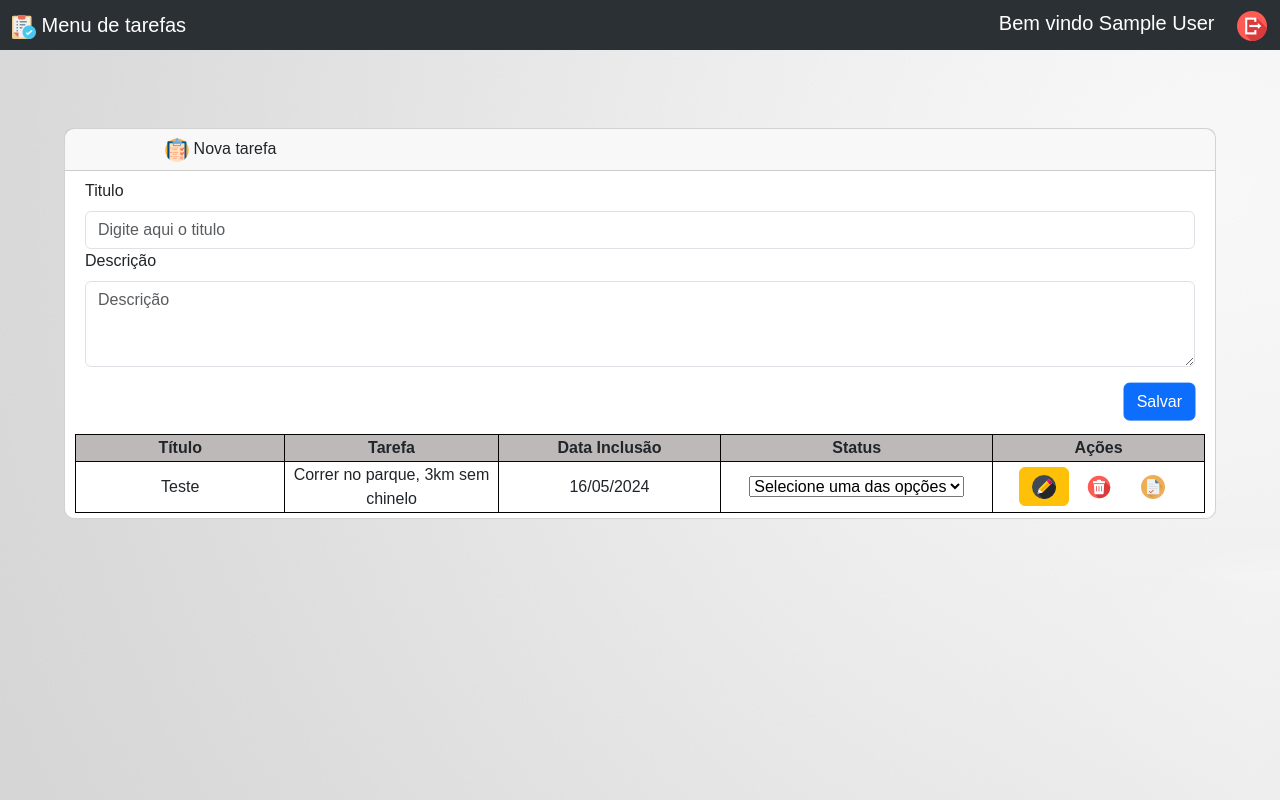
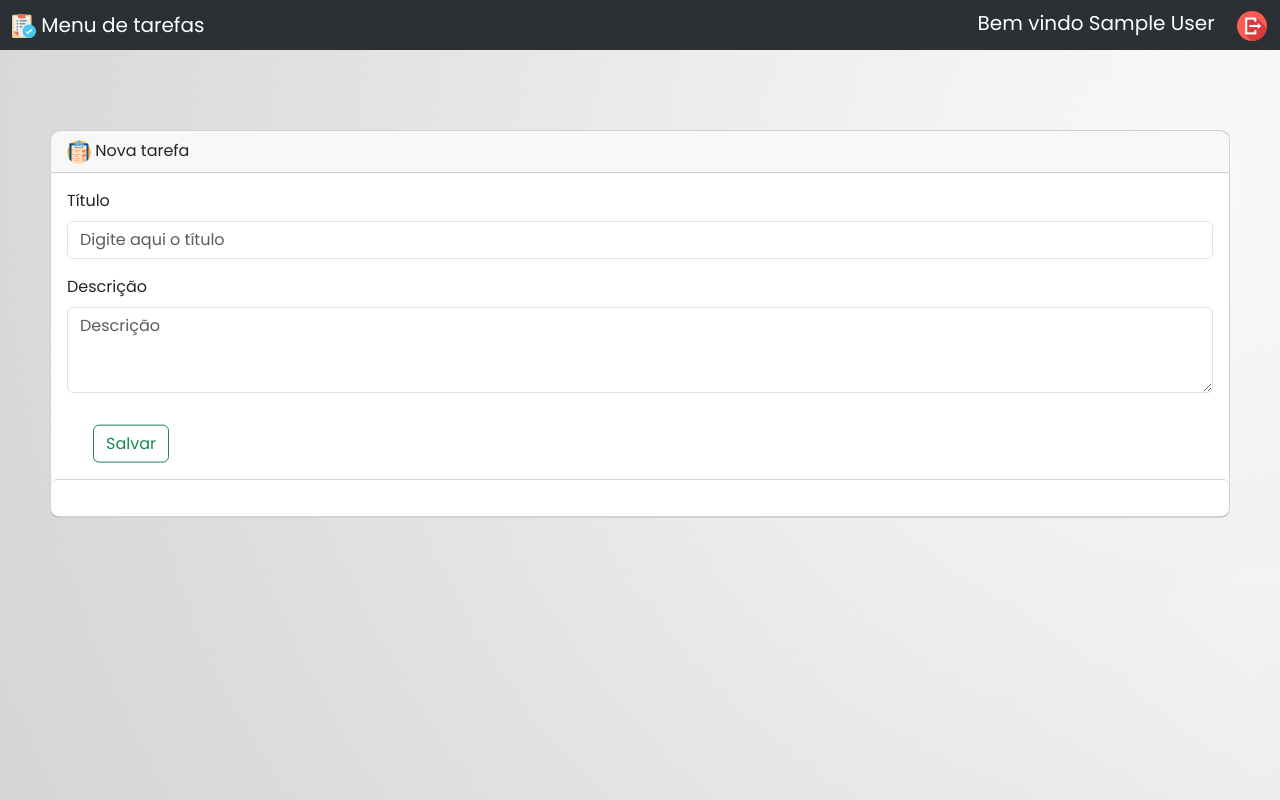
Before and after one commit to OHLukinhas/landingpage, a PHP site: page /painel.php in a window 1280 px wide. Run offline with PHP 8.4, Linux system fonts and the light colour scheme; the visitor is signed in with stand-in values (Sample User, id 1); some libraries are stand-ins or nearby versions.

Commit message:
ajuste na estrutura

```diff
--- a/css/style_painel.css
+++ b/css/style_painel.css
@@ -1,28 +1,17 @@
-:root{
-    --color-green: rgb(69,245,6);
-    --color-green2: #075e65;
-    --color-green3: rgb(20, 164, 123);
-    --color-white: #fff;
-    --color-gray: rgb(220,220,220);
-
-
-}
-
 @import url('https://fonts.googleapis.com/css2?family=Urbanist:ital,wght@0,100;0,200;0,300;0,400;0,500;0,600;0,700;0,800;0,900;1,100;1,200;1,300;1,400;1,500;1,600;1,700;1,800;1,900&display=swap');
 
-* {
+*{
     margin: 0;
     padding: 0;
     box-sizing: border-box;
-    font-family: 'Urbanist', sans-serif;
-  }
+    font-family: 'Poppins', 'Urbanist', sans-serif;
+}
 
 body{
-    max-width: 100%;
-    background-image: url(/imagens/fundobranco.png);
+    background-image: url(../imagens/fundobranco.png);
     background-repeat: no-repeat;
     background-size: auto;
-    display: flex;
+    padding: 50px;
     justify-content: center;
     align-items: center;
 }
@@ -30,94 +19,47 @@
 #logo-texto {
     color: white;
     text-align: left;
-
 }
-
 
 #usuario {
     display: flex;
     align-items: center;
 }
 
-#menu-tarefas {
-    display: flex;
-    max-width: 100%;
-    text-align: center;
-    width: 50%;
-
-}
-
-#container{
-    display: flex;
-    position: relative;
-    flex-direction: column;
-    margin-top: 10%;
-    justify-content: center;
-    align-items: center;
-    max-width: 100%;
-    width: 90%;
-    height: auto;
-
-}
-
-#botao-salvar{
-    width: 90%;
-    height: auto;
-    display: flex;
-    justify-content: flex-end;
-    position: relative;
-
-}
-
-
-
 .card {
     max-width: 100%;
     border-radius: 10px;
-    text-align: center;
+    margin-top: 5rem;
+    height: auto;
+    align-content: center;
 }
 .card p {
     max-width: 100%;
-    font-size: 0.9rem;
     color: #555;
-
 }
 
 .card-header {
     max-width: 100%;
 }
 
-#caixa-formulario {
+.container-form {
     display: flex;
-    position: relative;
+    justify-content: start;
     flex-direction: column;
-    margin: auto;
-    text-align: justify;
-    padding: 8px;
+    padding: 1rem;
 }
-#botao-salvar{
-    display: flex;
-    position: relative;
-    top: 65%;
-    left: 55%;
+
+.botao-salvar{
     transform: translate(-50%,-1%);
+    text-align: center;
+    margin-left: 5rem;
+    margin-bottom: 1rem;
+    flex-wrap: wrap;
 }
 
 /* tabelas*/
 
-#cartao-tabelas {
-    display: flex;
-    position: relative;
-    left: auto;
-    top: 5%;
-    padding: 5px;
-
-
-}
-
-
-
-.select {
+select {
     width: auto;
     height: 25px;
     font-size: 15px;
@@ -126,37 +68,40 @@
     border-radius: 5px;
     padding: 1px;
 }
-.selected {
-    background-color: #0d0e0d;
+
+select:hover {
+    border: 1px solid black;
     border-radius: 5px;
-
 }
 
 table {
     display: flex;
     border-spacing: 2px;
+    flex-direction: column;
     width: 100%;
+    gap: 1rem;
+    padding: 10px;
 }
 
 th, td {
     width: auto;
-    border:  1px solid #030303;
     padding: 1px;
     text-align: center;
-
-
-
+    border:  1px solid #030303;
 }
 
 td {
     background-color: #ffffff; /*dados do corpo da tabela*/
     column-width: 300px;
-    }
-
-tr {
-    background-color: #ada8a8cc; /* celula de cabeçalho*/
 }
 
 .col-md-3{
     cursor: default;
 }
+
+.cabecalho{
+    width: 100%;
+    background-color: #ada8a8cc;
+
+
+}
--- a/painel.php
+++ b/painel.php
@@ -7,30 +7,16 @@
     <!-- $_SESSION=usado para armazenar informações temporárias, como dados do usuário, preferências, autenticação e outros estados relevantes, podendo ser usada uma variavel de SESSION em todas as paginas -->
     <!------------------------------------------------------------------------------------------------------->
     <meta charset="utf-8">
-    <!--link do  bootstrap (pagina responsiva)-->
     <meta name="viewport" content="width=device-width, initial-scale=1">
-    <!--viewport - vai ocupar a largura do dispositivo
-    device-width - se usar um dispositivo movel
-    initial-scale - zom padrão dependendo do dispositivo -->
     <link href="https://cdn.jsdelivr.net/npm/bootstrap@5.3.3/dist/css/bootstrap.min.css" rel="stylesheet" integrity="sha384-QWTKZyjpPEjISv5WaRU9OFeRpok6YctnYmDr5pNlyT2bRjXh0JMhjY6hW+ALEwIH" crossorigin="anonymous">
     <script src="https://cdn.jsdelivr.net/npm/bootstrap@5.3.3/dist/js/bootstrap.bundle.min.js" integrity="sha384-YvpcrYf0tY3lHB60NNkmXc5s9fDVZLESaAA55NDzOxhy9GkcIdslK1eN7N6jIeHz" crossorigin="anonymous"></script>
-    <script src="https://cdn.jsdelivr.net/npm/bootstrap@5.3.3/dist/js/bootstrap.min.js" integrity="sha384-0pUGZvbkm6XF6gxjEnlmuGrJXVbNuzT9qBBavbLwCsOGabYfZo0T0to5eqruptLy" crossorigin="anonymous"></script>
-    <!-- O Popper. js é uma biblioteca JavaScript que tem a função de posicionar elementos como menus, tooltips e popovers-->
-    <script src="https://cdn.jsdelivr.net/npm/@popperjs/core@2.11.8/dist/umd/popper.min.js" integrity="sha384-I7E8VVD/ismYTF4hNIPjVp/Zjvgyol6VFvRkX/vR+Vc4jQkC+hVqc2pM8ODewa9r" crossorigin="anonymous"></script>
-    <!--integrity - gera um chave no site do bootstrap para carregamento dos arquivos com segurança.-->
-
-    <!-- Font Awesome -->
     <link rel="stylesheet" href="https://use.fontawesome.com/releases/v5.3.1/css/all.css" integrity="sha384-mzrmE5qonljUremFsqc01SB46JvROS7bZs3IO2EmfFsd15uHvIt+Y8vEf7N7fWAU" crossorigin="anonymous">
-
-    <!---------------------------------------------------------------------------------------------------------->
-
-    <!--link da fonte-->
-
     <link rel="preconnect" href="https://fonts.googleapis.com">
     <link rel="preconnect" href="https://fonts.gstatic.com" crossorigin>
-    <link href="https://fonts.googleapis.com/css2?family=Poppins:ital,wght@0,100;0,200;0,300;0,400;0,500;0,600;0,700;0,800;0,900;1,100;1,200;1,300;1,400;1,500;1,600;1,700;1,800;1,900&display=swap" rel="stylesheet">
+    <link href="https://fonts.googleapis.com/css2?family=Poppins&display=swap" rel="stylesheet">
+    <link rel="stylesheet" href="./css/style_painel.css">
+
     <title>Lista de tarefas</title>
-    <!---------------------------------------------------------------------------------------------------------->
 
     <!--link da pagina style do painel-->
     <link rel="stylesheet" href="./css/style_painel.css">
@@ -73,92 +59,42 @@
 
 
     <!--- inicio de tarefas --->
-    <div id="container"> <!--Inicio container--->
         <!--inicio cartao Nova Tarefa--->
         <div class="card">
-            <div class="card-header" style="width: 80rem;">
+            <div class="card-header" >
                 <div class="col-md-3">
                     <img src="./imagens/nova-tarefa1.png">
                     Nova tarefa
-
                 </div>
             </div>
             <!--inicio titulo e descrição-->
-            <div class="container-fluid">
-            <form id="newTaskForm">
-                <div class="form-group" id="caixa-formulario">
-                    <div class="col-mb3">
-                        <label for="taskTitle" class="form-label">Titulo</label>
-                        <input type="text" class="form-control" id="taskTitle" placeholder="Digite aqui o titulo">
+        <div class="container-form" id="caixa-formulario">
+                <form method="post" action="save_task.php">
+                    <div class="mb-3">
+                        <label class="form-label">Título</label>
+                         <input type="text" name="titulo" id="titulo" class="form-control" placeholder="Digite aqui o título" required>
                     </div>
                     <div class="mb-3">
-                        <label for="taskDescription" class="form-label">Descrição</label>
-                        <textarea id="taskDescription" class="form-control" rows="3" placeholder="Descrição"></textarea>
-
-
-                    </div>
-                    <div id="botao-salvar">
-
-                        <button onclick="newTask()" type="submit" class="btn btn-primary" title="Clique aqui para adicionar uma nova tarefa">Salvar</button>
-
-                    </div>
+                        <label class="form-label">Descrição</label>
+                        <textarea name="descricao" id="descricao" class="form-control" rows="3" placeholder="Descrição" required></textarea>
                      </div>
                 </form>
         </div><!--Fim titulo e descrição-->
 
+                    <div id="botao-salvar" class="botao-salvar">
+                        <button onclick="newTask()" type="button" class="btn btn-outline-success" title="Clique aqui para adicionar uma nova tarefa">Salvar</button>
+                    </div>
+                    <div class="list-group" id="tabelas">
+    <table class="table">
 
-            <div id="cartao-tabelas" class="container"><!---Inicio colunas e tabelas--->
-                <div class="list-group">
-                    <table>
+        <tbody id="taskTableBody">
             <tr>
-                            <th>Título</th>
-                            <th>Tarefa</th>
-                            <th>Data Inclusão</th>
-                            <th>Status</th>
-                            <th>Ações</th>
+
             </tr>
-                        <div id="tabelas" class="sticky-md-top">
-
-                            <tr>
-                                <td>Teste</td>
-                                <td>Correr no parque, 3km sem chinelo
-                                </td>
-                                <td>16/05/2024</td>
-                                <td>
-                                    <select>
-                                        <option selected>Selecione uma das opções</option>
-                                        <option value="1">Concluida</option>
-                                        <option value="2">Em andamento</option>
-                                        <option value="3">Pendente</option>
-                                    </select>
-                                </td>
-                                <td>
-                                    <button class="btn btn-warning" onclick="editTask(this)" title="Clique aqui para editar a tarefa">
-                                        <img src="imagens/botao-editar.png">
-                                    </button>
-                                    <button class="btn" onclick="removeTask(this)" title="Clique aqui para excluir a tarefa">
-                                        <img src="imagens/excluir.png">
-                                    </button>
-                                    <button class="btn" title="Clique aqui para finalizar a tarefa">
-                                        <img src="imagens/tarefa-concluida.png">
-                                    </button>
-                                </td>
-                            </tr>
-                        </div>
-
-
+        </tbody>
     </table>
-
-
-                </div>
 </div><!---Fim colunas e tabelas--->
-
-        </div>
-        <!--Fim cartao Nova Tarefa--->
-
-
-    </div><!--fim container--->
-    <script src="script.js"></script>
+ <script src="teste.js"></script>
 </body>
 
 </html>
```
Lines whose indentation alone changed are shown as unchanged.
